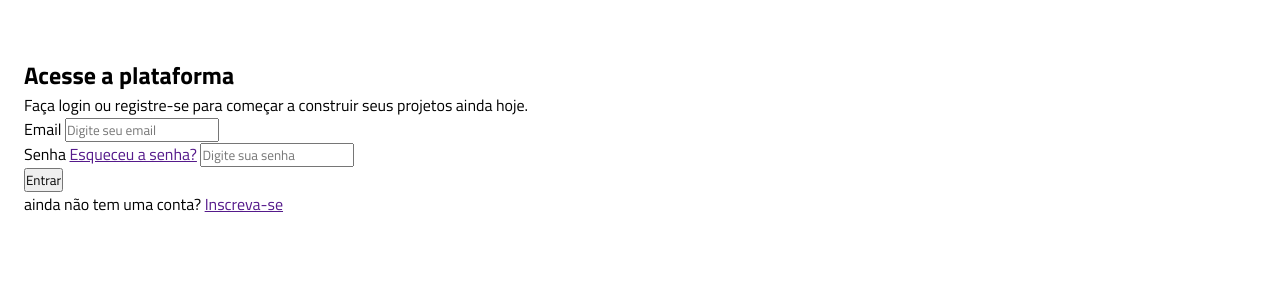
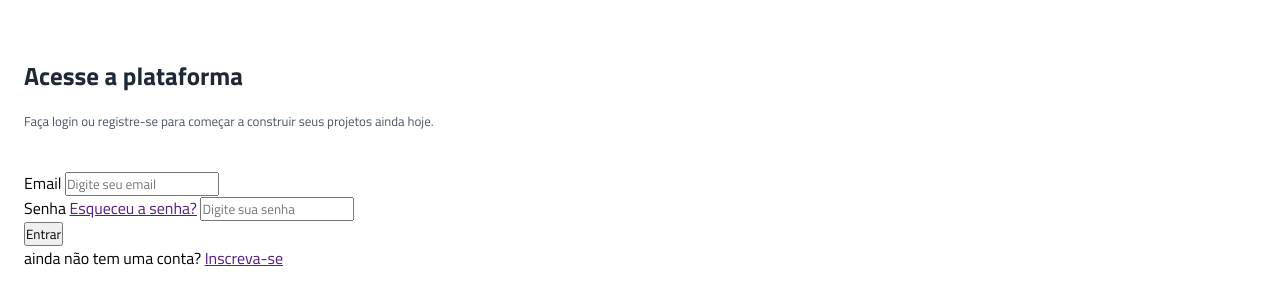
Before and after one commit to HeloisaMonteiro-12A/Vertigo-HeloisaMonteiro-1A, a plain HTML site: page index.html in a window 1280 px wide. Shown: the part 136-440 px from the top of the page. Drawn offline with Linux system fonts and the light colour scheme.

Commit message:
Termino da section descrição

```diff
--- a/index.html
+++ b/index.html
@@ -17,7 +17,7 @@
     </header>
 
     <main>
-        <section class=".descricao">
+        <section class="descricao">
             <h1>Acesse a plataforma</h1>
             <p>
                 Faça login ou registre-se para começar a construir seus projetos ainda hoje.
--- a/style.css
+++ b/style.css
@@ -9,8 +9,13 @@
 /* 1rem = 16px */
 
 :root {
-     --grey-800: #1E2938;
-     --grey-600: #475569;
+     --gray-800: #1E2938;
+     --gray-600: #475569;
+     --purple: #7c3aed;
+     --gray-200: #e2e8f0;
+     --gray-400: #94a3b8;
+     --white: #FFF;
+     --ligth-purple: #9F67FF
 }
 
 header{
@@ -20,6 +25,7 @@ header{
      display: flex;
      justify-content: center;
      align-items: center;
+
      margin-bottom: 3.7rem;
 }
 
@@ -27,8 +33,21 @@ main{
      padding-inline: 1.5rem;
 }
 
+.descricao{
+     margin-bottom: 2.5rem;
+}
+
 .descricao h1 {
-     color: var(--grey-800);
+     color: var(--gray-800);
      margin-bottom: 1rem;
-     font-size: 1.5626rem;
+     font-size: 1.5625rem;
 }
+
+.descricao p{
+     font-size: 0.8125rem;
+     color: var(--gray-600);
+}
+
+.input-box{
+
+}
```
